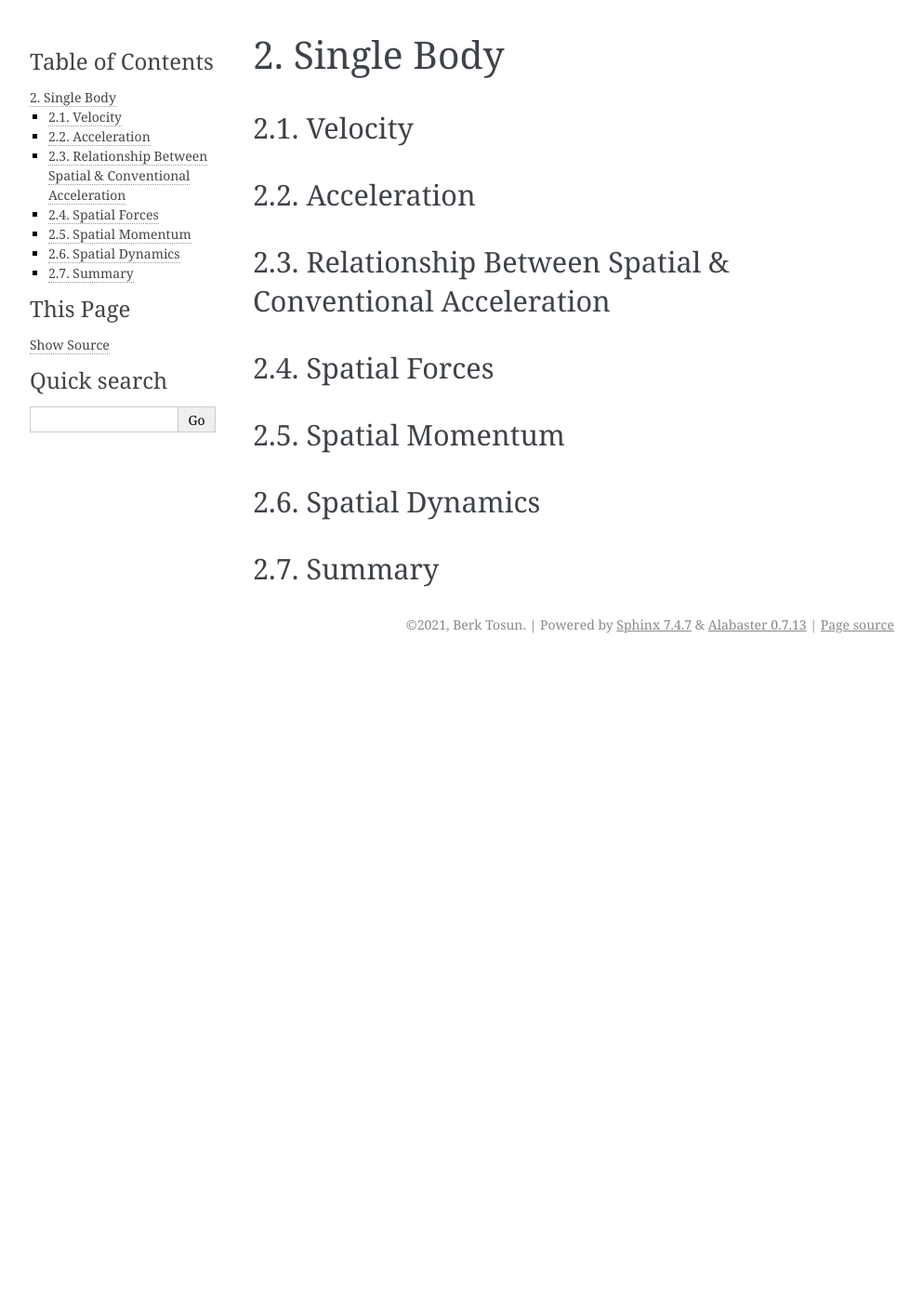
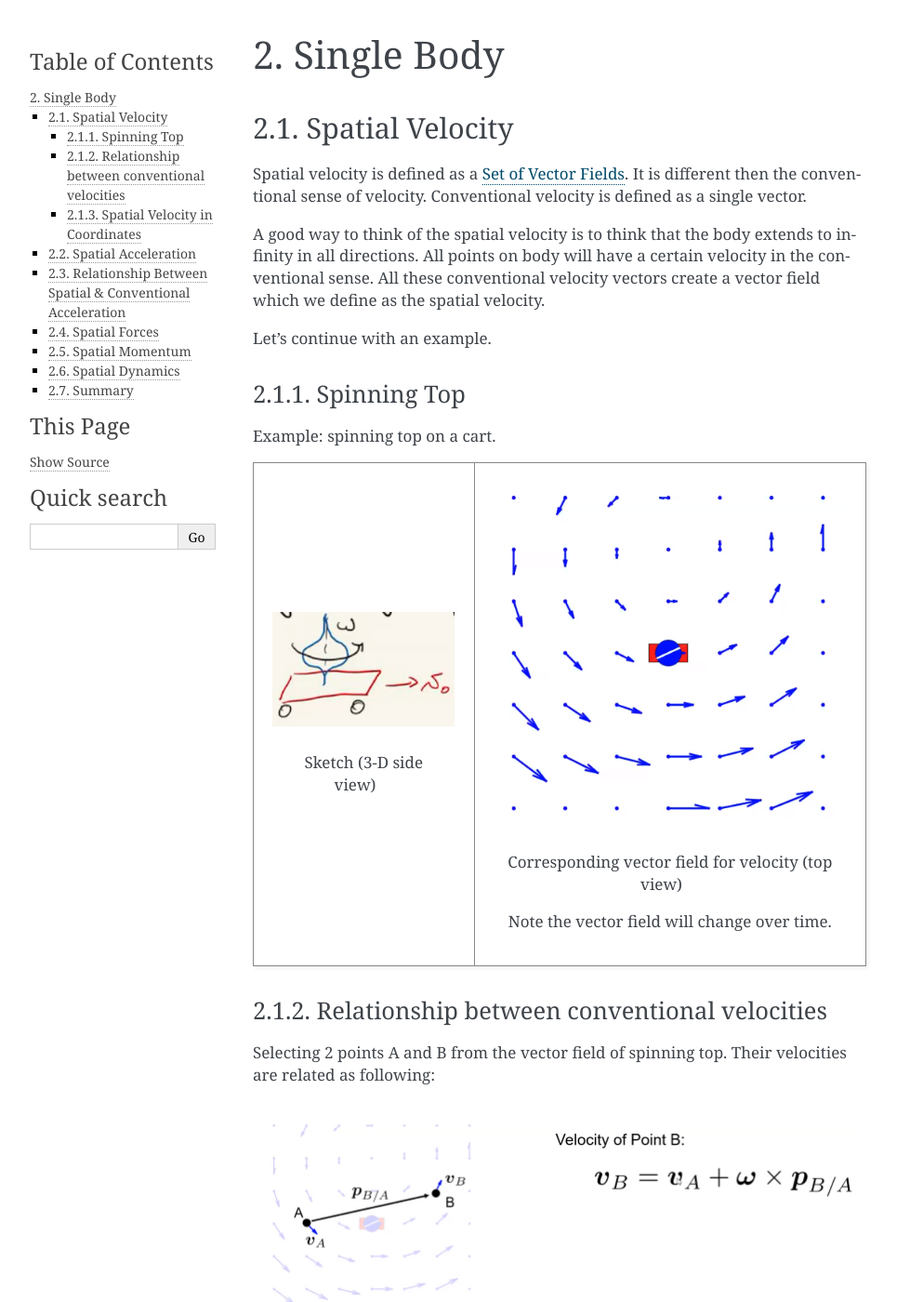
Before and after one commit to Berk-Tosun/berks_robotic_notes, a Sphinx documentation site: the page built from source/dynamics/single_body.rst, in a window 1280 px wide and 1400 px high. Shown: the whole window at 93% size, without its empty margins (148-1141 px from the left). Built offline with Sphinx 7.4.7, drawn with Linux system fonts in a browser that asks for light colours; formulas are drawn with MathJax 3; some of the changed text lies outside the part shown.

Commit message:
Add content: velocity

```diff
--- a/source/dynamics/single_body.rst
+++ b/source/dynamics/single_body.rst
@@ -1,13 +1,63 @@
 Single Body
 ===========
 
-Velocity
---------
+Spatial Velocity
+----------------
 
+Spatial velocity is defined as a :ref:`dynamics/Fundamentals:set of vector fields`. It is different then the conventional
+sense of velocity. Conventional velocity is defined as a single vector.
 
-Acceleration
-------------
+A good way to think of the spatial velocity is to think that the body extends to
+infinity in all directions. All points on body will have a certain velocity in the
+conventional sense. All these conventional velocity vectors create a vector field
+which we define as the spatial velocity.
 
+Let's continue with an example.
+
+Spinning Top
+^^^^^^^^^^^^
+
+Example: spinning top on a cart.
+
+.. list-table::
+
+  * -
+      .. figure:: ../images/spinning_top.png
+
+        Sketch (3-D side view)
+
+    - .. figure:: ../images/spinning_top_vf.png
+
+        Corresponding vector field for velocity (top view)
+
+        Note the vector field will change over time.
+
+Relationship between conventional velocities
+^^^^^^^^^^^^^^^^^^^^^^^^^^^^^^^^^^^^^^^^^^^^
+
+Selecting 2 points A and B from the vector field of spinning top.
+Their velocities are related as following:
+
+.. figure:: ../images/spinning_top_vel_2p.png
+
+Spatial Velocity in Coordinates
+^^^^^^^^^^^^^^^^^^^^^^^^^^^^^^^
+
+As shown above, to get velocity of point B we only need
+:math:`v_A(t), \omega(t)`. We can define B as any point in the
+vector space, then compute its velocity. That means :math:`v_A(t), \omega(t)` is sufficient to
+uniquely define the vector field.
+
+For rigid body motion assigning a coordinate frame to point A.
+
+.. figure:: ../images/spatial_vel_6d.png
+
+.. attention::
+
+  The set of vectors describing rigid body velocities is a 6-dim vector space.
+
+Spatial Acceleration
+--------------------
 
 Relationship Between Spatial & Conventional Acceleration
 --------------------------------------------------------
```
Also changed, not shown: source/dynamics/Fundamentals.rst (+45 -2 lines), source/images/spatial_vel_6d.png (added), source/images/spinning_top.png (added), source/images/spinning_top_vel_2p.png (added), source/images/spinning_top_vf.png (added).
